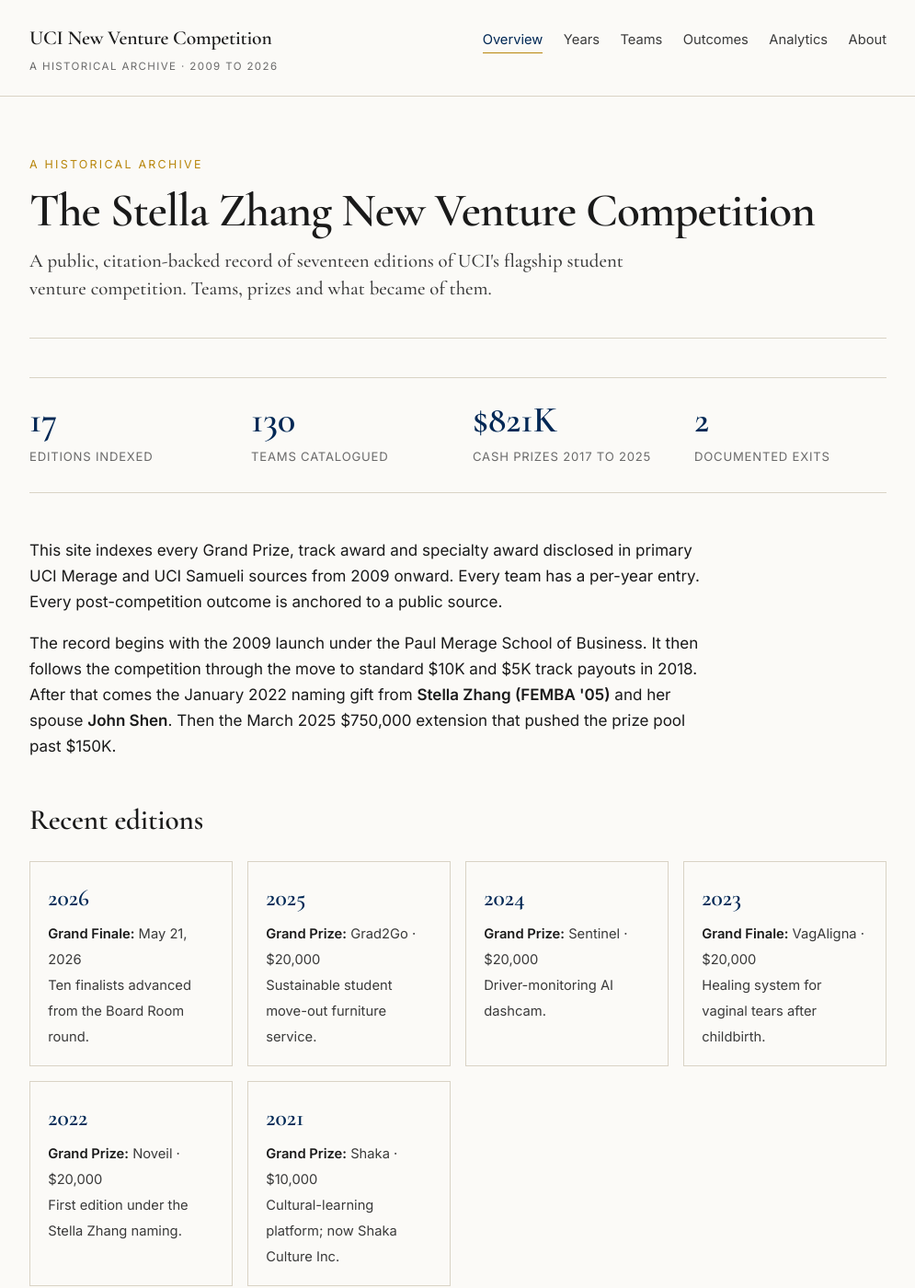
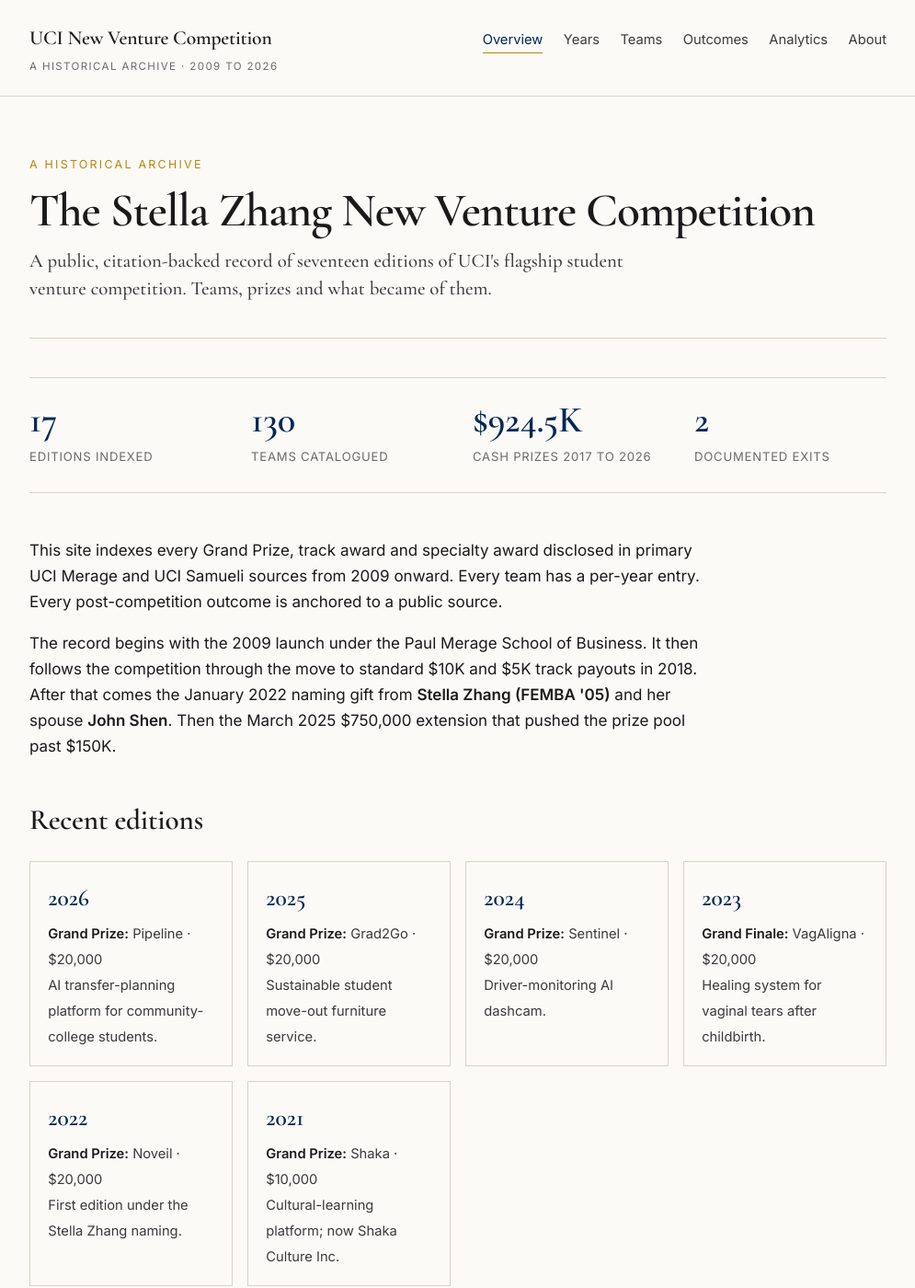
Before and after one commit to StellaZhangUCI/stellazhanguci.github.io, a Jekyll site: the page built from index.html, in a window 1280 px wide and 1400 px high. Shown: the whole window at 92% size, without its empty margins (142-1137 px from the left). Built offline with Jekyll 4.4.1, drawn with Linux system fonts in a browser that asks for light colours; some of the changed text lies outside the part shown.

Commit message:
Show 2026 grand prize on landing page

```diff
--- a/index.html
+++ b/index.html
@@ -12,7 +12,7 @@
 <div class="stat-row">
   <div class="stat"><span class="num">17</span><span class="label">Editions indexed</span></div>
   <div class="stat"><span class="num">130</span><span class="label">Teams catalogued</span></div>
-  <div class="stat"><span class="num">$821K</span><span class="label">Cash prizes 2017 to 2025</span></div>
+  <div class="stat"><span class="num">$924.5K</span><span class="label">Cash prizes 2017 to 2026</span></div>
   <div class="stat"><span class="num">2</span><span class="label">Documented exits</span></div>
 </div>
 
@@ -27,7 +27,7 @@
   <div class="year-grid">
     <a class="year-card" href="{{ '/years/2026/' | relative_url }}">
       <span class="yr">2026</span>
-      <span class="gp"><strong>Grand Finale:</strong> May 21, 2026<br>Ten finalists advanced from the Board Room round.</span>
+      <span class="gp"><strong>Grand Prize:</strong> Pipeline &middot; $20,000<br>AI transfer-planning platform for community-college students.</span>
     </a>
     <a class="year-card" href="{{ '/years/2025/' | relative_url }}">
       <span class="yr">2025</span>
@@ -101,10 +101,10 @@
   <h2>Prize pool by year</h2>
   <p>Disclosed cash prizes only. In-kind awards like AWS credits or residency placements are excluded.</p>
   {% assign totals = site.data.nvc.cross_year_notes.disclosed_cash_totals_by_year_usd %}
-  {% assign years = "2013,2016,2017,2018,2019,2020,2021,2022,2023,2024,2025" | split: "," %}
+  {% assign years = "2013,2016,2017,2018,2019,2020,2021,2022,2023,2024,2025,2026" | split: "," %}
   {% assign maxv = 103500 %}
   <div style="overflow-x:auto;">
-    <svg viewBox="0 0 760 220" role="img" aria-label="Disclosed cash prizes by year, 2013 to 2025." style="width:100%; max-width:760px; height:auto; font-family: var(--sans);">
+    <svg viewBox="0 0 824 220" role="img" aria-label="Disclosed cash prizes by year, 2013 to 2026." style="width:100%; max-width:824px; height:auto; font-family: var(--sans);">
       {% for y in years %}
         {% assign v = totals[y] %}
         {% assign h = v | times: 160 | divided_by: maxv %}
@@ -114,7 +114,7 @@
         <text x="{{ x | plus: 20 }}" y="200" text-anchor="middle" font-size="11" fill="#6a6a6a">{{ y }}</text>
         <text x="{{ x | plus: 20 }}" y="{{ barY | minus: 6 }}" text-anchor="middle" font-size="10" fill="#1a1a1a">${{ v | divided_by: 1000 }}K</text>
       {% endfor %}
-      <line x1="40" y1="180" x2="744" y2="180" stroke="#d9d3c5" stroke-width="1"></line>
+      <line x1="40" y1="180" x2="808" y2="180" stroke="#d9d3c5" stroke-width="1"></line>
     </svg>
   </div>
   <p style="font-size:0.88rem; color: var(--ink-muted);">2014 and 2015 are not shown (no disclosed totals in indexed sources). See the <a href="{{ '/analytics/' | relative_url }}">analytics page</a> for the full table.</p>
@@ -129,7 +129,7 @@
     <li><strong>2020.</strong> Virtual finale during COVID-19. Baby Box wins the $15K Grand Prize plus the $10K Consumer Products 1st, starting a streak of MIE-affiliated wins.</li>
     <li><strong>January 2022.</strong> Stella Zhang (FEMBA&nbsp;'05) and John Shen announce the naming gift. The competition is renamed.</li>
     <li><strong>March 2025.</strong> A $750,000 five-year extension pushes the prize pool past $150K.</li>
-    <li><strong>May 21, 2026.</strong> Twenty-second annual Grand Finale.</li>
+    <li><strong>May 21, 2026.</strong> Pipeline wins the twenty-second annual Grand Finale with an AI transfer-planning platform for community-college students.</li>
   </ol>
 </section>
 
```
